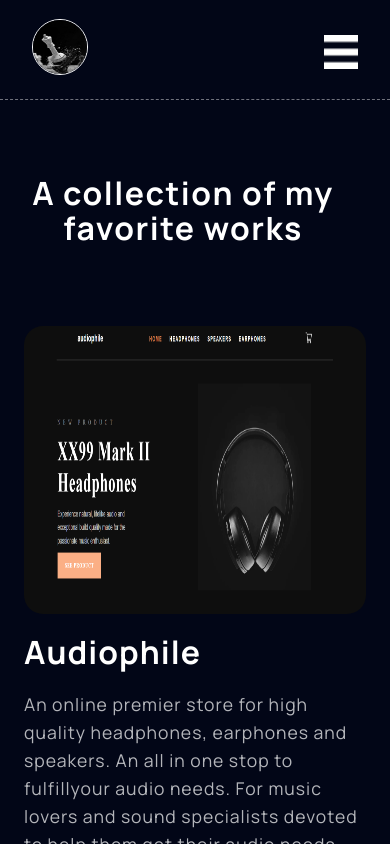
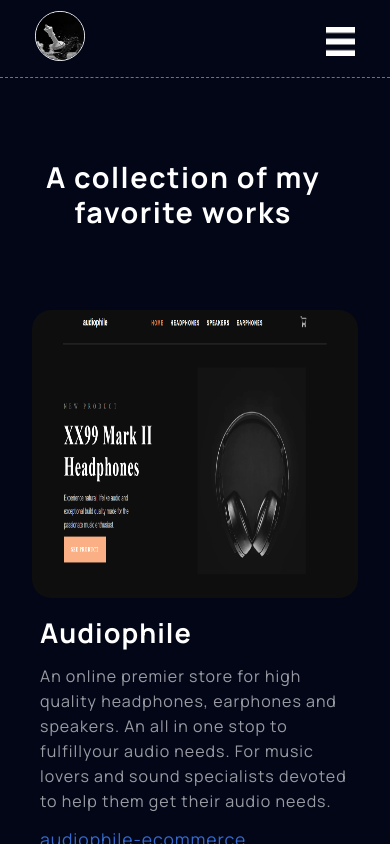
Before and after one commit to Mplusabiodun/abiodun-portfolio-v, a Vue app: page /home in a window 390 px wide. Both pictures are taken after a click on the button "Love to see more?". Shown: the top 844 px of the page. Built offline with nearby package versions, Linux system fonts and the light colour scheme.

Commit message:
madia query - mobile

```diff
--- a/public/index.html
+++ b/public/index.html
@@ -4,7 +4,8 @@
     <meta charset="utf-8" />
     <meta http-equiv="X-UA-Compatible" content="IE=edge" />
     <meta name="viewport" content="width=device-width,initial-scale=1.0" />
-    <title>Abiodun Portfolio</title>
+    <title>Abiodun Fatai</title>
+    <link rel="icon" href="./mpluslogo.png" />
     <link
       rel="stylesheet"
       href="https://cdnjs.cloudflare.com/ajax/libs/font-awesome/6.5.2/css/all.min.css"
--- a/src/App.vue
+++ b/src/App.vue
@@ -133,7 +133,7 @@ export default {
     padding: 0rem 0rem 0;
   }
   .container_footer {
-    padding: 2.5rem 1.5rem 2rem;
+    padding: 2.5rem 2rem 2rem;
   }
 }
 </style>
--- a/src/components/Main/HomePage.vue
+++ b/src/components/Main/HomePage.vue
@@ -1117,7 +1117,7 @@ export default {
 /* Mobile ----------- */
 @media only screen and (max-width: 767px) {
   .container {
-    padding: 17rem 2rem 3rem;
+    padding: 17rem 1.5rem 3rem 1.8rem;
   }
   .myname {
     font-size: 2.4rem;
@@ -1139,15 +1139,16 @@ export default {
   .blog,
   .project {
     text-align: left;
-    font-size: 1.4rem;
+    font-size: 1.2rem;
   }
   .heres,
   .blog_like,
   .project_note {
     text-align: left;
     width: 100%;
-    font-size: 1.5rem;
+    font-size: 1.3rem;
     opacity: 80%;
+    margin: 0.3rem auto 2rem;
     line-height: 1.8rem;
     font-weight: 500;
   }
@@ -1160,7 +1161,7 @@ export default {
     height: 55rem;
     grid-template-columns: repeat(2, 1fr);
     grid-template-rows: repeat(8, 1fr);
-    gap: 1.3rem;
+    gap: 1.1rem;
     margin: 0 0 -6rem 0;
   }
   /* LEARNMORE START */
@@ -1168,6 +1169,10 @@ export default {
     grid-row: 1/3;
     grid-column: 1/2;
     opacity: 90%;
+    align-content: flex-end;
+  }
+  .learnmore p {
+    font-size: 1.3rem;
   }
   /* LEARNMORE STOP */
   /* BOOKACALL START */
@@ -1214,6 +1219,9 @@ export default {
     width: 3rem;
     height: 3.2rem;
   }
+  .xaccount h3 {
+    font-size: 0.9rem;
+  }
   .xaccount button {
     margin-bottom: 0rem;
   }
@@ -1224,12 +1232,25 @@ export default {
     grid-row: 3/6;
     overflow: hidden;
   }
+  .toolboxheading {
+    font-size: 1.1rem;
+  }
+  .toolbox_checkout {
+    width: 18rem;
+    font-size: 0.8rem;
+  }
   /* TOOLBOX STOP */
 
   /* CONNECTIONS START */
   .connections {
     grid-column: 1/3;
     grid-row: 6/8;
+  }
+  .connection_head {
+    font-size: 1.1rem;
+  }
+  .ever_evolvig {
+    font-size: 0.8rem;
   }
   .tomeet {
     margin: 2rem 0 0 0;
@@ -1294,7 +1315,7 @@ export default {
   .medium_second a {
     font-weight: 600;
     color: #fff;
-    font-size: 1.4rem;
+    font-size: 1.2rem;
     letter-spacing: 1px;
   }
   .medium_second p {
@@ -1327,17 +1348,26 @@ export default {
     width: 100%;
     margin: 0 auto 0;
   }
+  #project_image {
+    margin-left: -1.1rem;
+  }
   .project_details {
-    margin: 1.5rem -6rem 0 0rem;
+    margin: 1.3rem -6rem 0 0rem;
   }
   .project_Title {
+    font-size: 1.9rem;
     width: 22rem;
+    line-height: 38.5px;
   }
   .about_project {
     width: 21.5rem;
+    margin: 0.8rem 0 0.7rem 0rem;
     opacity: 65%;
     letter-spacing: 2px;
-    font-size: 1rem;
+    font-size: 0.9rem;
+  }
+  .project_li a {
+    font-size: 0.9rem;
   }
   .more_projects {
     padding: 0.8rem 1.5rem;
--- a/src/components/Main/MoreProjects.vue
+++ b/src/components/Main/MoreProjects.vue
@@ -7,9 +7,13 @@
           <img id="project_pics" :src="project.image" alt="" />
         </div>
         <div class="project_details">
-          <h3 class="project_name">{{ project.name }}</h3>
-          <p class="about_project">{{ project.description }}</p>
-          <a :href="project.livelink" target="blank">{{ project.linkName }}</a>
+          <div class="littlepadding">
+            <h3 class="project_name">{{ project.name }}</h3>
+            <p class="about_project">{{ project.description }}</p>
+            <a :href="project.livelink" target="blank">{{
+              project.linkName
+            }}</a>
+          </div>
         </div>
       </li>
     </ul>
@@ -198,10 +202,10 @@ li {
 /* Mobile ----------- */
 @media only screen and (max-width: 767px) {
   .container {
-    padding: 10rem 1.5rem 5rem 0rem;
+    padding: 9rem 2rem 5rem 0.5rem;
   }
   .collection {
-    font-size: 2rem;
+    font-size: 1.8rem;
     width: 20rem;
     letter-spacing: 1.5px;
     line-height: 2.2rem;
@@ -216,5 +220,20 @@ li {
     width: 100%;
     height: 18rem;
   }
+  .project_name {
+    font-size: 1.7rem;
+  }
+  .littlepadding {
+    padding: 0 0.5rem;
+  }
+  .about_project {
+    font-size: 1rem;
+    line-height: 25px;
+    margin: 0.8rem 0;
+    opacity: 0.6;
+  }
+  .project_details a {
+    font-size: 1.1rem;
+  }
 }
 </style>
--- a/src/components/Main/MyBlogs.vue
+++ b/src/components/Main/MyBlogs.vue
@@ -1,7 +1,7 @@
 <template>
   <div class="container">
     <h3 class="collection">
-      Insightful and helpful content you may find interesting.
+      Insightful and helpful content you may find interesting
     </h3>
     <div class="blog_m medium_first">
       <div class="custom_div">
@@ -224,10 +224,10 @@ li {
 /* Mobile ----------- */
 @media only screen and (max-width: 767px) {
   .container {
-    padding: 9rem 1.8rem 3rem;
+    padding: 9rem 2.1rem 3rem;
   }
   .collection {
-    font-size: 2rem;
+    font-size: 1.8rem;
     width: 22rem;
     line-height: 2.2rem;
     margin: 0 auto 3rem;
@@ -245,7 +245,7 @@ li {
   }
   .custom_div h3 {
     font-weight: bold;
-    font-size: 1.3rem;
+    font-size: 1.1rem;
   }
   .custom_div p {
     display: none;
--- a/src/components/UI/FavoriteQuotes.vue
+++ b/src/components/UI/FavoriteQuotes.vue
@@ -232,14 +232,17 @@ export default {
   }
   .will_you {
     width: 22rem;
-    font-size: 1.4rem;
+    font-size: 1.2rem;
     line-height: 1.8rem;
-    margin: 0 0rem 0 -0.5rem;
+    margin: 0 0rem 0 0rem;
     letter-spacing: 1.5px;
   }
   .myquotes {
-    width: 20rem;
-    font-size: 1.3rem;
+    width: 17rem;
+    font-size: 0.9rem;
+    line-height: 1.5rem;
+    margin: 2rem auto 0rem;
+    height: 9rem;
   }
   #message {
     line-height: 18px;
@@ -254,14 +257,16 @@ export default {
   }
   .skills {
     width: 6rem;
+    font-size: 0.9rem;
     text-align: center;
-    padding: 0.8rem 1rem;
+    padding: 0.7rem 0.9rem;
   }
   .skill_div ul {
     margin: 1rem auto 0;
   }
   .skill_div ul li {
     margin: 1rem auto 0;
+    font-size: 0.8rem;
   }
 }
 </style>
--- a/src/components/UI/NotFound.vue
+++ b/src/components/UI/NotFound.vue
@@ -1,12 +1,25 @@
 <template>
   <div class="container">
-    <p>Not Found</p>
+    <p>
+      The page you requested for is not Found, checkout Abiodun Fatai's
+      <router-link to="/home">homepage</router-link>
+    </p>
   </div>
 </template>
 
 <style scoped>
 .container {
-  padding: 9rem 9rem;
-  color: black;
+  padding: 9rem 2rem;
+  background: #020617;
+  color: #fff;
+}
+p {
+  text-align: center;
+  font-weight: 400;
+  letter-spacing: 1px;
+  line-height: 25px;
+}
+a {
+  color: rgb(54, 106, 208);
 }
 </style>
--- a/src/components/UI/TheFooter.vue
+++ b/src/components/UI/TheFooter.vue
@@ -297,13 +297,13 @@ a {
     margin: 0;
   }
   #logo {
-    width: 2.5rem;
-    height: 2.5rem;
-    margin-bottom: 1rem;
+    width: 2.2rem;
+    height: 2.2rem;
+    margin-bottom: 0.8rem;
   }
   .footer_aboutdiv p {
-    font-size: 1rem;
-    /* line-height: 3rem; */
+    font-size: 0.9rem;
+    line-height: 1.5rem;
     letter-spacing: 1.5px;
     opacity: 80%;
   }
@@ -311,28 +311,28 @@ a {
     margin: 1.5rem 1.5rem 0 0;
   }
   #rightreserved {
-    font-size: 1rem;
+    font-size: 0.8rem;
     margin-top: 1.5rem;
-    opacity: 50%;
+    opacity: 0.5;
   }
   #rightreserved .copy {
-    font-size: 1.2rem;
+    font-size: 1rem;
   }
   .general_cont,
   .general_cont {
     text-align: left;
-    font-size: 1.3rem;
+    /* font-size: 1.1rem; */
     margin-right: 9rem;
   }
   .general_cont h3,
   .general_cont h3 {
-    font-size: 1.3rem;
+    font-size: 1.1rem;
   }
   .general_cont li,
   .general_cont li {
     margin-top: 1rem;
-    font-size: 1.1rem;
-    opacity: 70%;
+    font-size: 0.9rem;
+    opacity: 0.6;
   }
 }
 </style>
--- a/src/components/UI/TheHeader.vue
+++ b/src/components/UI/TheHeader.vue
@@ -112,19 +112,19 @@ li:active {
 /* iPad */
 @media only screen and (max-width: 1024px) {
   .container {
-    padding: 2rem 7rem;
-    border-bottom: 1.5px dashed #ffffff6f;
+    padding: 1.2rem 7rem;
+    border-bottom: 1.2px dashed #ffffff6f;
   }
   #logo {
-    width: 4.5rem;
-    height: 4.5rem;
+    width: 4rem;
+    height: 4rem;
     border-radius: 50%;
     border: 1.6px solid #fff;
   }
   #Hamburger {
     display: flex;
-    width: 2.5rem;
-    height: 2.5rem;
+    width: 2rem;
+    height: 2rem;
     margin-top: 1rem;
   }
   .container ul {
@@ -172,16 +172,16 @@ li:active {
 @media only screen and (max-width: 767px) {
   .container {
     width: 100%;
-    padding: 1.2rem 2rem 1.2rem;
-    border-bottom: 1.5px dashed #ffffff6f;
+    padding: 0.7rem 2.2rem 0.7rem;
+    border-bottom: 1px dashed #ffffff6f;
   }
   #logo {
-    width: 3.5rem;
-    height: 3.5rem;
+    width: 3.1rem;
+    height: 3.1rem;
   }
   #Hamburger {
-    width: 2.1rem;
-    height: 2.1rem;
+    width: 1.8rem;
+    height: 1.8rem;
   }
   .hamburger {
     top: 15%;
@@ -190,11 +190,11 @@ li:active {
     padding: 15px 0;
   }
   .fa-xmark {
-    font-size: 2rem;
+    font-size: 1.8rem;
   }
   .hamburger li {
     list-style-type: none;
-    font-size: 1.8rem;
+    font-size: 1.6rem;
     margin: 1rem 0 1rem -1rem;
   }
 }
```
Also changed, not shown: src/components/Main/AboutDivision/AboutMe.vue (+32 -23 lines), public/mpluslogo.png (added).
